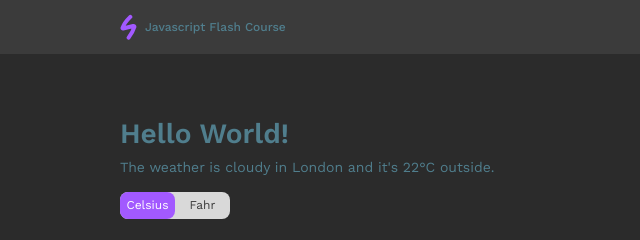
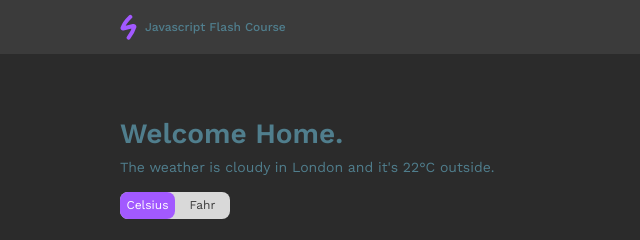
Before and after one commit to burkeatkerson/JS-Practice, a plain HTML site: page index.html in a window 1280 px wide. Shown: the top 240 px of the page, 0-640 px from the left. Drawn offline with nearby package versions, Linux system fonts and the light colour scheme.

Commit message:
Updated Headline text.

```diff
--- a/index.html
+++ b/index.html
@@ -131,7 +131,7 @@
     <main>
       <section id="home" class="container greeting-section">
         <div class="left-side">
-          <h1 id="greeting">Hello World!</h1>
+          <h1 id="greeting">Welcome home.</h1>
           <p id="weather">The weather is cloudy in London and it's 22°C outside. </p>
           <div class="weather-group">
             <input
```
